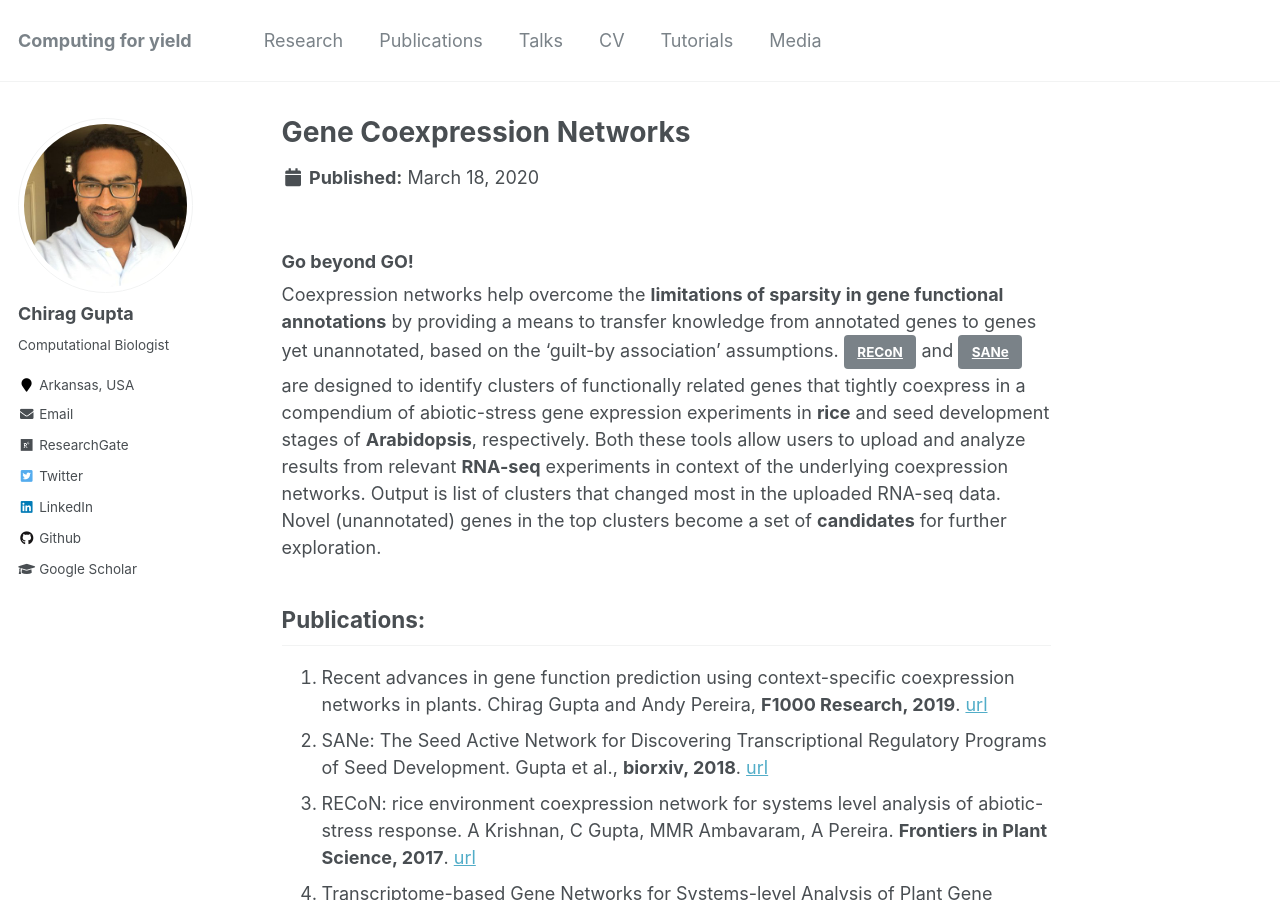
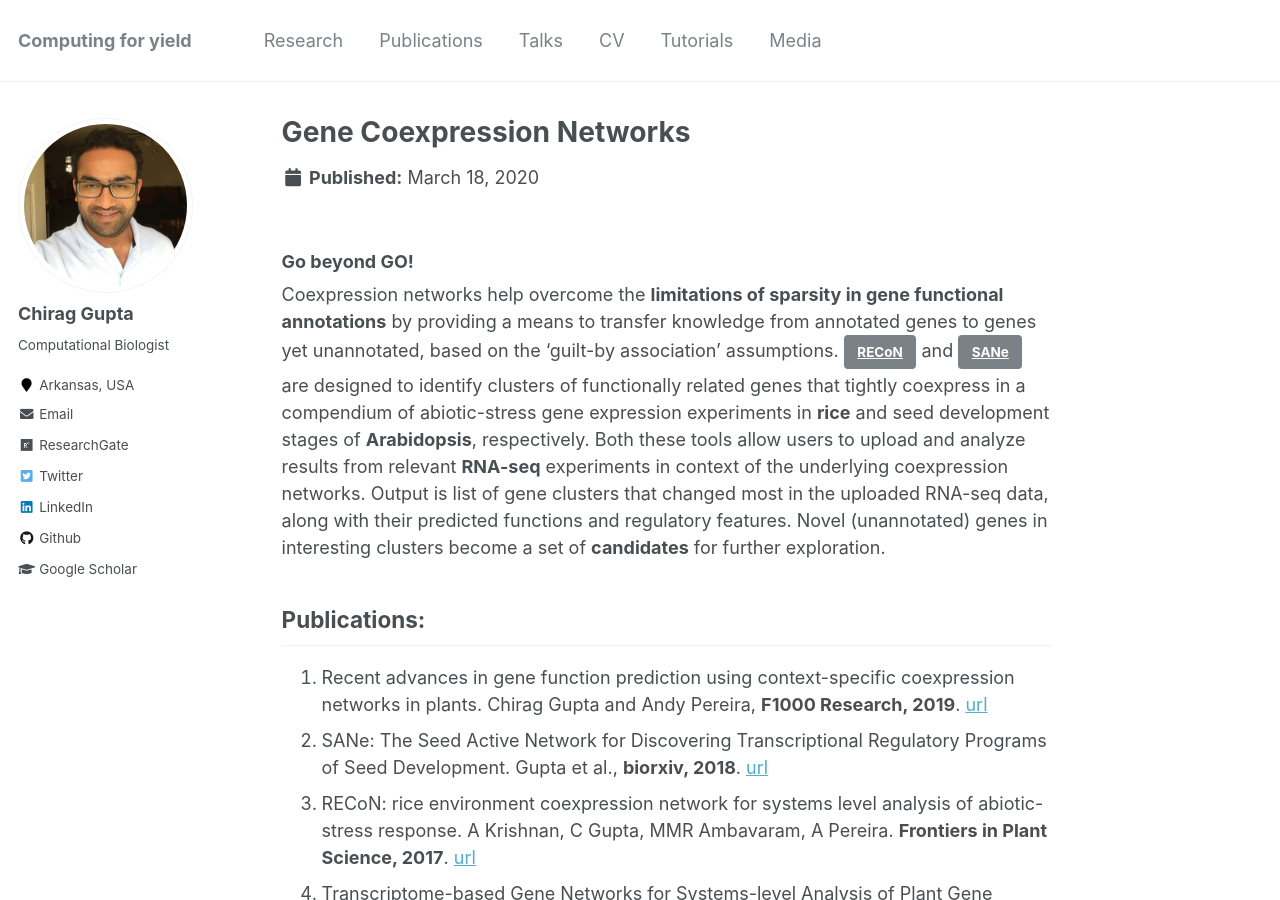
Before and after one commit to cngupta/cngupta.github.io, a Jekyll site: the page built from _portfolio/03_recon.md, in a window 1280 px wide and 900 px high. Built offline with Jekyll 4.4.1, drawn with Linux system fonts in a browser that asks for light colours.

Commit message:
edit research

```diff
--- a/_portfolio/03_recon.md
+++ b/_portfolio/03_recon.md
@@ -7,7 +7,7 @@ collection: portfolio
 ### Go beyond GO!
 
 Coexpression networks help overcome the **limitations of sparsity in gene functional annotations** by providing a means to transfer knowledge from annotated genes to genes yet unannotated, based on the 'guilt-by association' assumptions.
-[RECoN](https://plantstress-pereira.uark.edu/RECoN/){: .btn .btn-outline} and [SANe](https://plantstress-pereira.uark.edu/SANe/){: .btn .btn-outline} are designed to identify clusters of functionally related genes that tightly coexpress in a compendium of abiotic-stress gene expression experiments in **rice** and seed development stages of **Arabidopsis**, respectively. Both these tools allow users to upload and analyze results from relevant **RNA-seq** experiments in context of the underlying coexpression networks. Output is list of clusters that changed most in the uploaded RNA-seq data. Novel (unannotated) genes in the top clusters become a set of **candidates** for further exploration.
+[RECoN](https://plantstress-pereira.uark.edu/RECoN/){: .btn .btn-outline} and [SANe](https://plantstress-pereira.uark.edu/SANe/){: .btn .btn-outline} are designed to identify clusters of functionally related genes that tightly coexpress in a compendium of abiotic-stress gene expression experiments in **rice** and seed development stages of **Arabidopsis**, respectively. Both these tools allow users to upload and analyze results from relevant **RNA-seq** experiments in context of the underlying coexpression networks. Output is list of gene clusters that changed most in the uploaded RNA-seq data, along with their predicted functions and regulatory features. Novel (unannotated) genes in interesting clusters become a set of **candidates** for further exploration.
 
 
 ## Publications:
```
